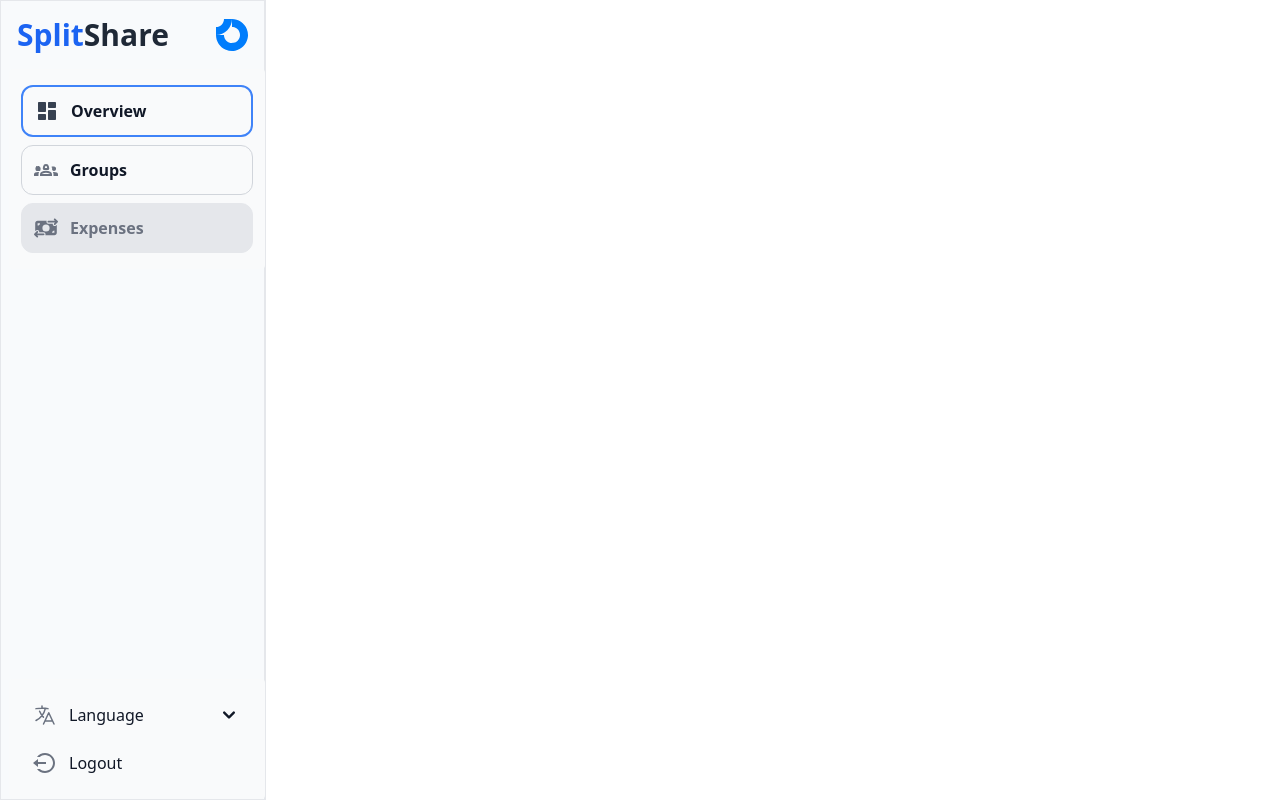
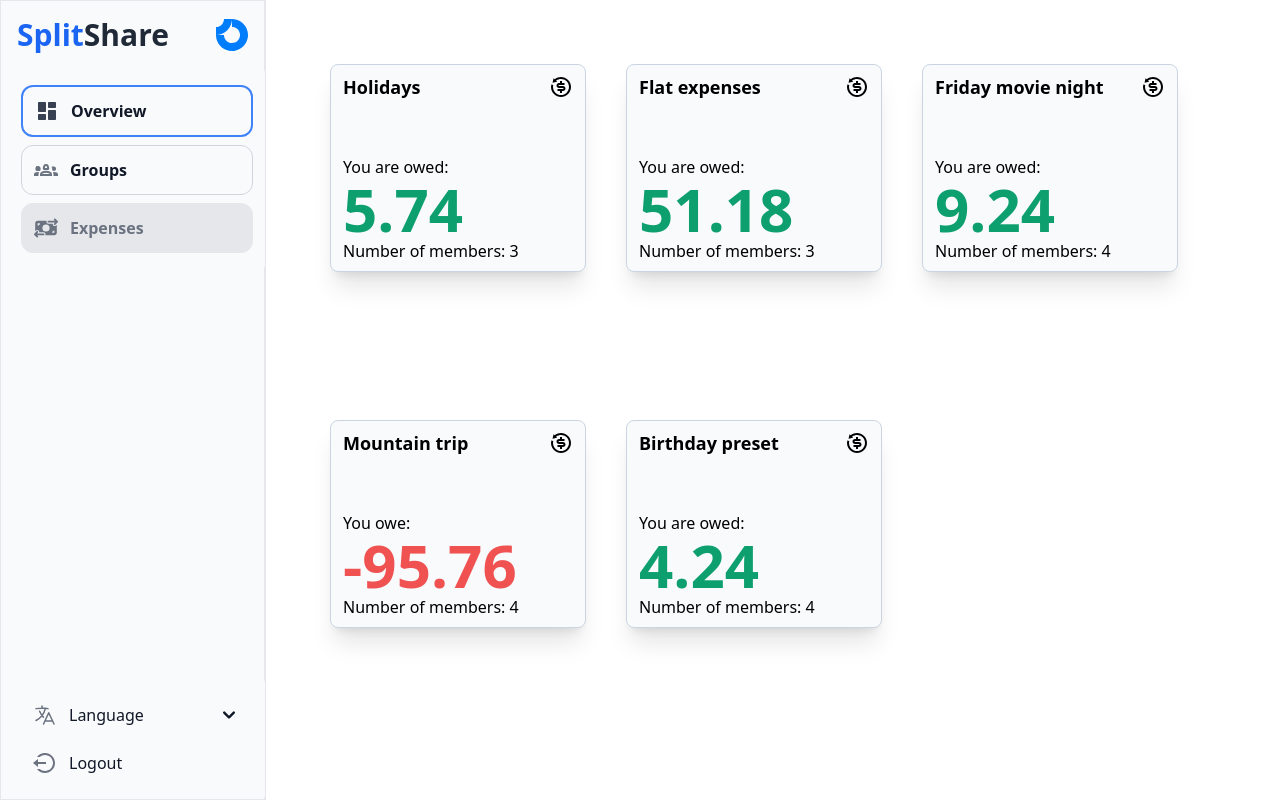
Before and after one commit to karols97/split-share, a React (Vite) app: page /overview in a window 1280 px wide. Built offline with nearby package versions, Linux system fonts and the light colour scheme.

Commit message:
feat: create GroupBox

```diff
--- /dev/null
+++ b/src/components/GroupBox.tsx
@@ -0,0 +1,34 @@
+import { RiRefund2Line } from "react-icons/ri";
+import { GroupState } from "../store/groupSlice";
+
+type GroupBoxProps = {
+  group: GroupState;
+};
+
+export const GroupBox = ({ group }: GroupBoxProps) => {
+  const sum = Number(
+    group.members
+      .reduce((accumulator, currentValue) => {
+        return accumulator + currentValue.amount;
+      }, 0)
+      .toFixed(2)
+  );
+
+  const isUserOwed = sum > 0;
+
+  return (
+    <div className="flex flex-col h-52 w-64 p-2 px-3 content-between border border-slate-300 rounded-lg bg-slate-50 shadow-xl hover:border-2 hover:border-blue-500 cursor-pointer">
+      <div className="flex flex-row items-center justify-between">
+        <h1 className="text-lg font-semibold">{group.name}</h1>
+        <RiRefund2Line size={24} />
+      </div>
+      <div className="grid grid-rows-1 bt h-full items-end">
+        <p>{isUserOwed ? "You are owed:" : "You owe:"}</p>
+        <p className={`text-6xl ${isUserOwed ? "text-green-500" : "text-red-500"} font-semibold`}>
+          {sum}
+        </p>
+        <p>Number of members: {group.members.length}</p>
+      </div>
+    </div>
+  );
+};
--- a/src/pages/Overview.tsx
+++ b/src/pages/Overview.tsx
@@ -1,9 +1,16 @@
+import { GroupBox } from "../components/GroupBox";
 import { SidebarMenu } from "../components/SidebarMenu";
+import { initialGroupState } from "../store/initialGroupState";
 
 export const Overview = () => {
   return (
-    <div className="h-screen">
+    <div className="flex flex-row h-screen ">
       <SidebarMenu />
+      <div className="grid grid-cols-3 gap-10 p-16">
+        {initialGroupState.map((singleInitialGroupState) => {
+          return <GroupBox group={singleInitialGroupState} />;
+        })}
+      </div>
     </div>
   );
 };
```
